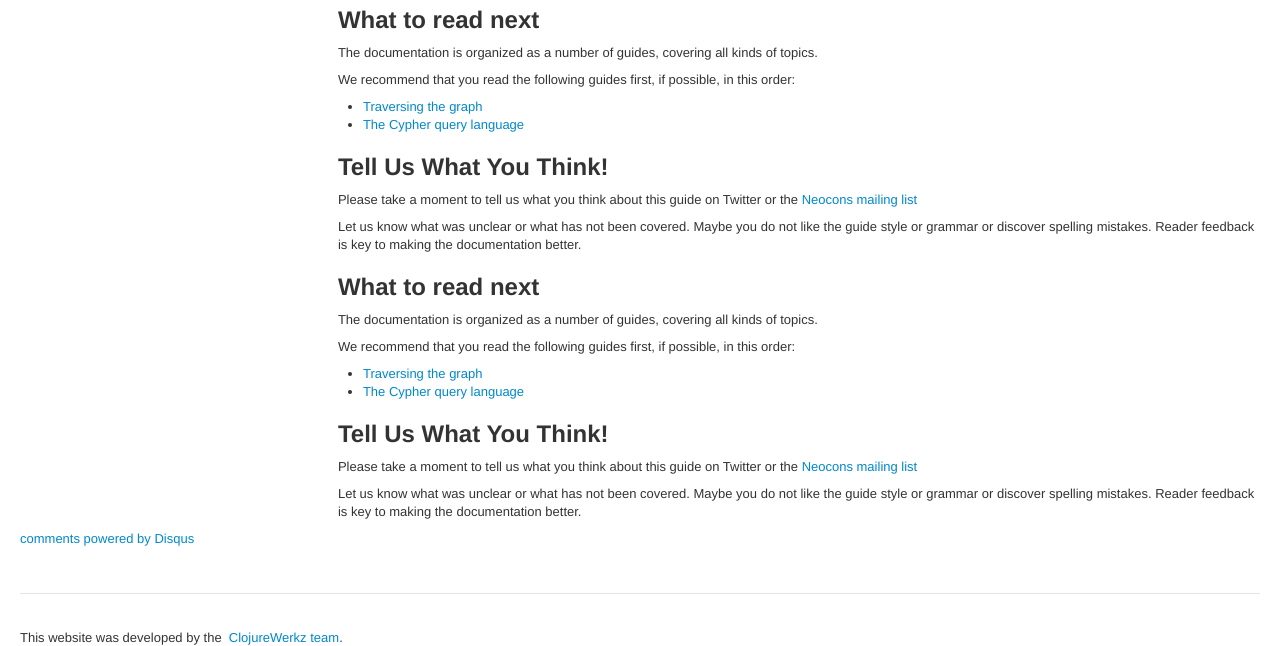
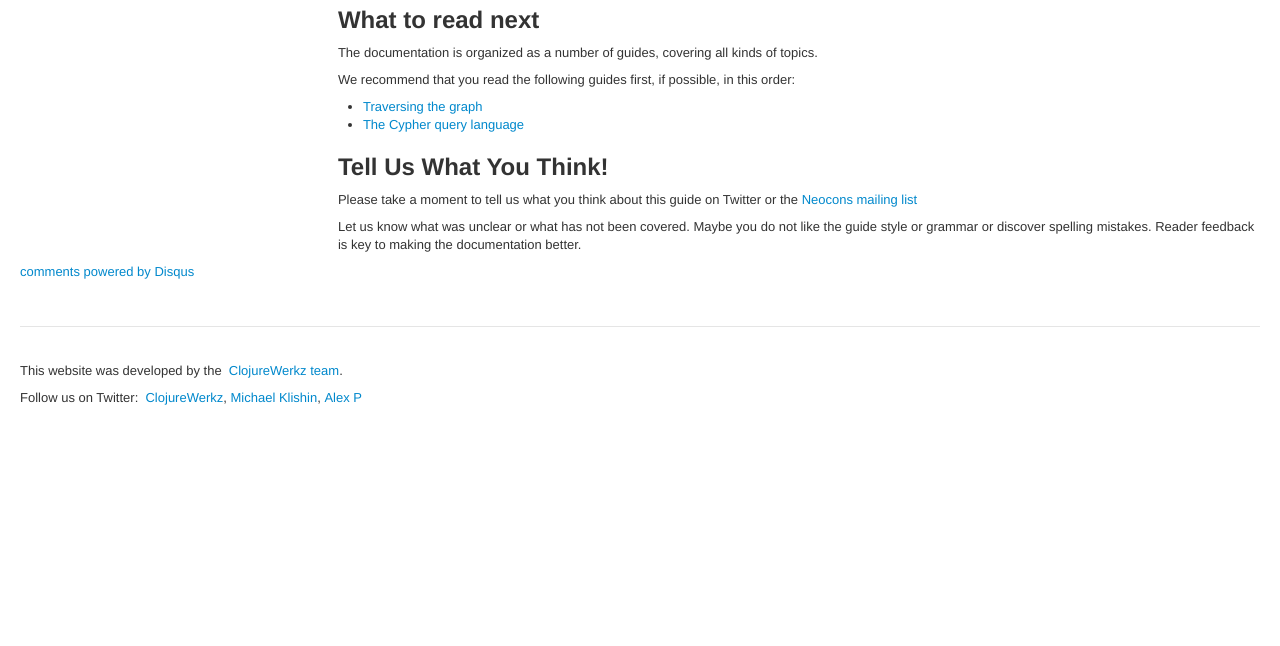
Before and after one commit to clojurewerkz/neocons.docs, a Jekyll site: the page built from articles/populating.md, in a window 1280 px wide and 900 px high, scrolled down 6951 px, cut to the strip 254-900 px from the top of the window. Built offline with Jekyll 4.4.1, drawn with Linux system fonts in a browser that asks for light colours; some web fonts are replaced; comment, search, counter and statistics services are not loaded; after the commit the page ends 7621 px from its top, so only the background shows below that; some of the changed text lies outside the part shown.

Commit message:
Remove duplicate sections

```diff
--- a/articles/populating.md
+++ b/articles/populating.md
@@ -251,22 +251,3 @@
 Please take a moment to tell us what you think about this guide on Twitter or the [Neocons mailing list](https://groups.google.com/forum/#!forum/clojure-neo4j)
 
 Let us know what was unclear or what has not been covered. Maybe you do not like the guide style or grammar or discover spelling mistakes. Reader feedback is key to making the documentation better.
-
-
-
-## What to read next
-
-The documentation is organized as a number of guides, covering all kinds of topics.
-
-We recommend that you read the following guides first, if possible, in this order:
-
- * [Traversing the graph](/articles/traversing.html)
- * [The Cypher query language](/articles/cypher.html)
-
-
-
-## Tell Us What You Think!
-
-Please take a moment to tell us what you think about this guide on Twitter or the [Neocons mailing list](https://groups.google.com/forum/#!forum/clojure-neo4j)
-
-Let us know what was unclear or what has not been covered. Maybe you do not like the guide style or grammar or discover spelling mistakes. Reader feedback is key to making the documentation better.
```
